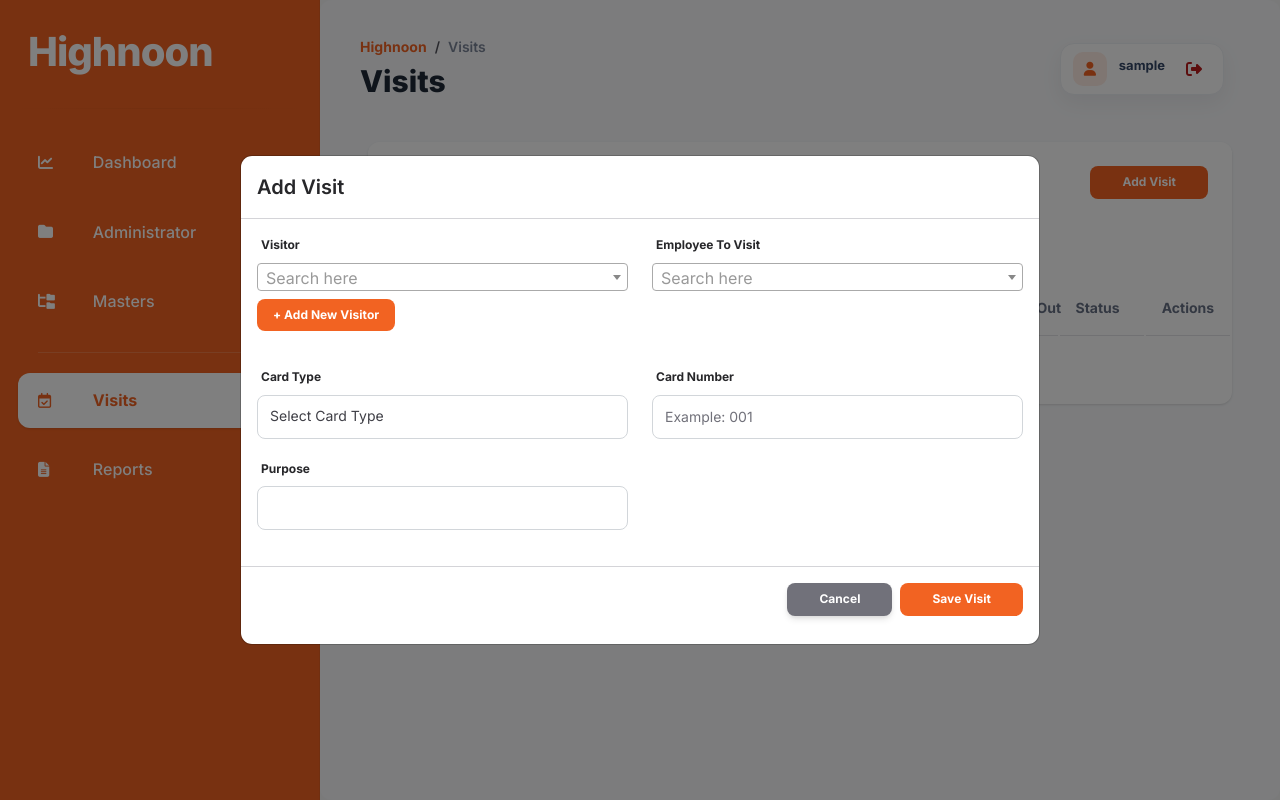
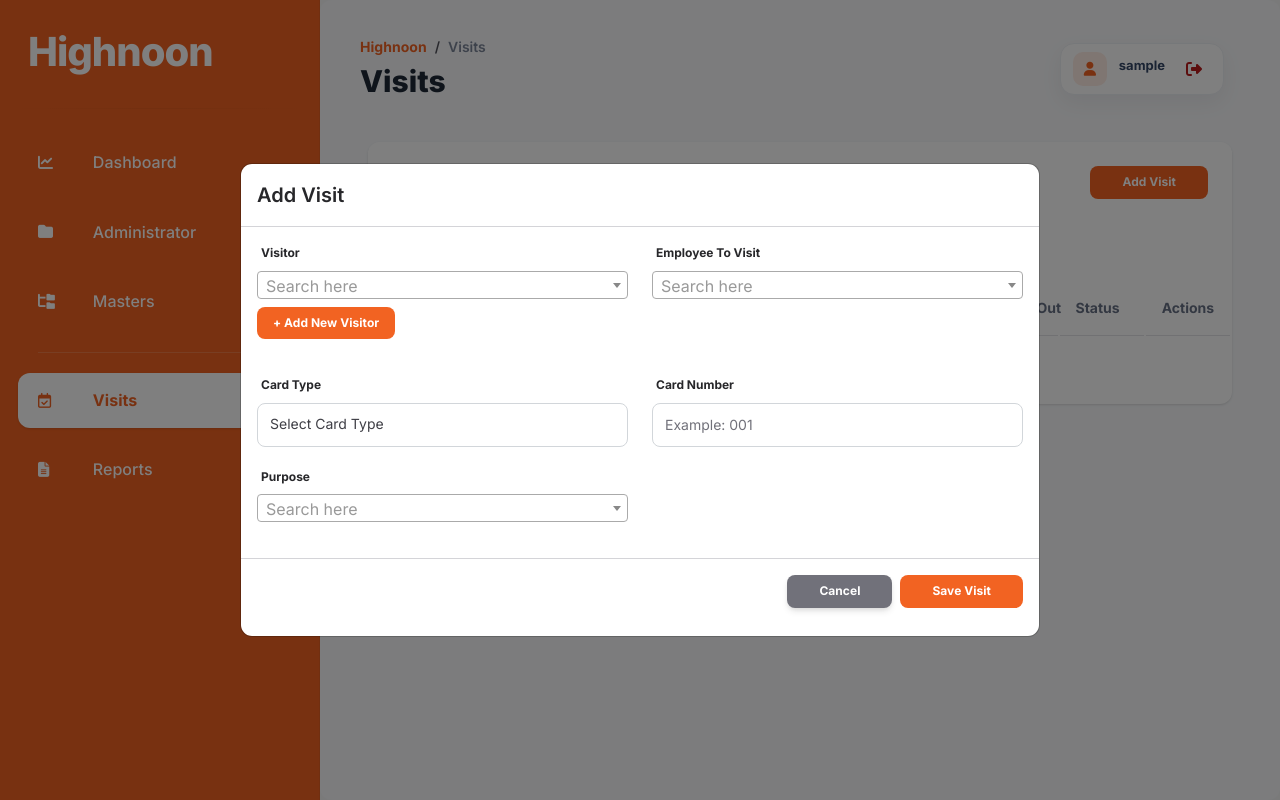
Before and after one commit to hashir500/HNL-VISITOR-MANAGEMENT-SYSTEM-, a Django app: page /visits/ in a window 1280 px wide, after a click on "Add Visit". Run offline with Django 5.2, Linux system fonts and the light colour scheme; the visitor is signed in with stand-in values (Sample User, id 1); data that the repository does not hold is empty; some libraries are stand-ins or nearby versions.

Commit message:
visits tbl update

```diff
--- a/highnoon_vms/visits/templates/visits/visit_list.html
+++ b/highnoon_vms/visits/templates/visits/visit_list.html
@@ -59,8 +59,8 @@
           <tr>
             <td>{{ v.visit_id }}</td>
             <td>{{ v.visitor.visitor_name }}</td>
-            <td>{{ v.employee.employee_name }}</td>
-            <td>{{ v.employee.employee_department.department_name }}</td>
+            <td>{{ v.employee.emp_name }}</td>
+            <td>{{ v.employee.emp_dep_code }}</td>
 
             <td>
               {% if v.visitor_card %}
@@ -153,11 +153,11 @@
               <label class="form-label">Employee To Visit</label>
 
               <select name="employee" class="form-control searchable-select" required>
-                <option value="">Search employee by name or phone</option>
+                <option value="">Search employee by PNO, name, or phone</option>
 
                 {% for emp in employees %}
-                  <option value="{{ emp.employee_id }}">
-                    {{ emp.employee_name }} - {{ emp.employee_phone }} - {{ emp.employee_department.department_name }}
+                  <option value="{{ emp.pk }}">
+                    {{ emp.emp_pno }} - {{ emp.emp_name }} - {{ emp.emp_phone }} - {{ emp.emp_dep_code }}
                   </option>
                 {% endfor %}
               </select>
@@ -180,7 +180,20 @@
 
             <div class="col-md-6 mb-3">
               <label class="form-label">Purpose</label>
-              <input type="text" name="visit_purpose" class="form-control" required>
+              <select name="purpose" id="visitPurposeSelect" class="form-control searchable-select" required>
+                <option value="">Select Purpose</option>
+
+                {% for purpose in purposes %}
+                  <option value="{{ purpose.pur_id }}">
+                    {{ purpose.pur_purpose }}
+                  </option>
+                {% endfor %}
+              </select>
+            </div>
+
+            <div class="col-md-6 mb-3 d-none" id="otherPurposeWrapper">
+              <label class="form-label">Write Purpose</label>
+              <input type="text" name="other_purpose" id="otherPurposeInput" class="form-control" placeholder="Enter purpose">
             </div>
 
           </div>
@@ -209,6 +222,18 @@
         placeholder: 'Search here'
       });
     });
+
+    $('#visitPurposeSelect').on('change', function () {
+      const selectedText = $('#visitPurposeSelect option:selected').text().trim().toLowerCase();
+
+      if (selectedText === 'other' || selectedText === 'others') {
+        $('#otherPurposeWrapper').removeClass('d-none');
+        $('#otherPurposeInput').attr('required', true);
+      } else {
+        $('#otherPurposeWrapper').addClass('d-none');
+        $('#otherPurposeInput').removeAttr('required').val('');
+      }
+    });
   });
 
   document.addEventListener("DOMContentLoaded", function () {
--- a/highnoon_vms/visits/views.py
+++ b/highnoon_vms/visits/views.py
@@ -6,7 +6,7 @@ from django.contrib.auth.decorators import login_required, permission_required
 
 from .models import visit
 from visitors.models import visitor, visitor_card
-from masters.models import sys_emp_master
+from masters.models import sys_emp_master, sys_pur_master
 
 
 @login_required
@@ -16,11 +16,11 @@ def visit_list(request):
     today = timezone.localdate()
 
     start_of_day = timezone.make_aware(
-    timezone.datetime.combine(today, timezone.datetime.min.time())
+        timezone.datetime.combine(today, timezone.datetime.min.time())
     )
 
     end_of_day = timezone.make_aware(
-    timezone.datetime.combine(today, timezone.datetime.max.time())
+        timezone.datetime.combine(today, timezone.datetime.max.time())
     )
 
     visits = visit.objects.filter(
@@ -41,15 +41,17 @@ def visit_list(request):
                 visitor_card__card_number__icontains=search_parts[1]
             )
 
-    visitors = visitor.objects.all()
-    employees = sys_emp_master.objects.all()
+    visitors = visitor.objects.all().order_by("visitor_name")
+    employees = sys_emp_master.objects.all().order_by("emp_name")
     cards = visitor_card.objects.all()
+    purposes = sys_pur_master.objects.filter(pur_active=True).order_by("pur_purpose")
 
     return render(request, "visits/visit_list.html", {
         "visits": visits,
         "visitors": visitors,
         "employees": employees,
         "cards": cards,
+        "purposes": purposes,
         "search": search,
         "today": today,
         "selected_visitor_id": request.GET.get("visitor_id"),
@@ -71,6 +73,7 @@ def visit_checkout(request, visit_id):
             visit_obj.visitor_card.save()
 
         visit_obj.save()
+        messages.success(request, "Visitor checked out successfully.")
 
     return redirect("visit_list")
 
@@ -87,7 +90,7 @@ def visit_create(request):
 
         employee_obj = get_object_or_404(
             sys_emp_master,
-            employee_id=request.POST.get("employee")
+            pk=request.POST.get("employee")
         )
 
         card_color = request.POST.get("card_color")
@@ -117,11 +120,25 @@ def visit_create(request):
             )
             return redirect("visit_list")
 
+        purpose_obj = get_object_or_404(
+            sys_pur_master,
+            pur_id=request.POST.get("purpose")
+        )
+
+        if purpose_obj.pur_purpose.strip().lower() in ["other", "others"]:
+            visit_purpose = request.POST.get("other_purpose", "").strip()
+
+            if not visit_purpose:
+                messages.error(request, "Please write the purpose.")
+                return redirect("visit_list")
+        else:
+            visit_purpose = purpose_obj.pur_purpose
+
         visit.objects.create(
             visitor=visitor_obj,
             employee=employee_obj,
             visitor_card=selected_card,
-            visit_purpose=request.POST.get("visit_purpose"),
+            visit_purpose=visit_purpose,
         )
 
         selected_card.is_available = False
```
Also changed, not shown: highnoon_vms/visits/templates/visits/temp.sql (deleted, +0 -13 lines), 1 other file. Lines whose indentation alone changed are shown as unchanged.
